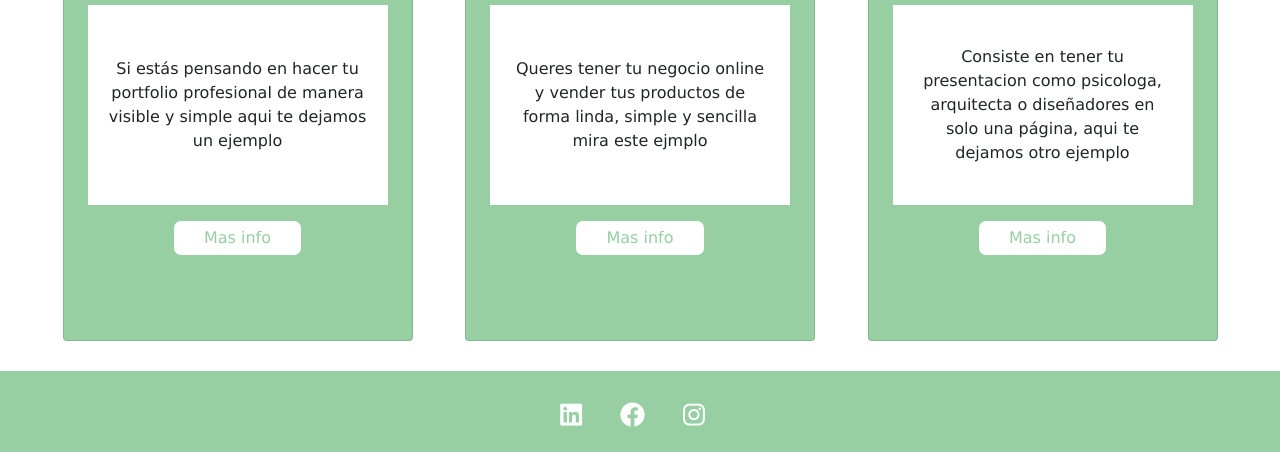
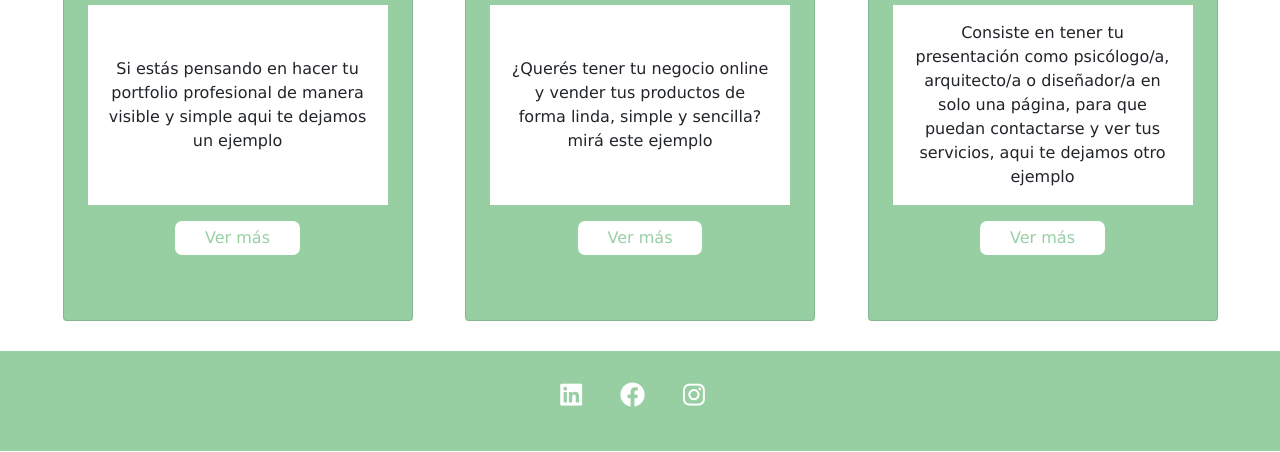
Before and after one commit to inestp/PF-TolosaPaz, a website: page pages/trabajos.html in a window 1280 px wide. Shown: the part 893-1345 px from the top of the page. Drawn offline with nearby package versions, Linux system fonts and the light colour scheme.

Commit message:
modifique trabajos.html

```diff
--- a/pages/trabajos.html
+++ b/pages/trabajos.html
@@ -62,21 +62,21 @@
             <div class="card__img"></div>
             <h3 class="card__title">Portfolio profesional</h3>
             <p>Si estás pensando en hacer tu portfolio profesional de manera visible y simple aqui te dejamos un ejemplo</p>
-            <a class="boton">Mas info</a>
+            <a class="boton">Ver más</a>
 
         </div>
         <div class="card">
             <div class="card__img2"></div>
             <h3 class="card__title">E-commerce</h3>
-            <p>Queres tener tu negocio online y vender tus productos de forma linda, simple y sencilla mira este ejmplo</p>
-            <a class="boton">Mas info</a>
+            <p>¿Querés tener tu negocio online y vender tus productos de forma linda, simple y sencilla? mirá este ejemplo</p>
+            <a class="boton">Ver más</a>
 
         </div>
         <div class="card">
             <div class="card__img3"></div>
             <h3 class="card__title">Web simple</h3>
-            <p>Consiste en tener tu presentacion como psicologa, arquitecta o diseñadores en solo una página, aqui te dejamos otro ejemplo</p>
-            <a class="boton">Mas info</a>
+            <p>Consiste en tener tu presentación como psicólogo/a, arquitecto/a o diseñador/a en solo una página, para que puedan contactarse y ver tus servicios, aqui te dejamos otro ejemplo</p>
+            <a class="boton">Ver más</a>
 
         </div>
 
--- a/scss/componentes/_card.scss
+++ b/scss/componentes/_card.scss
@@ -48,7 +48,7 @@
     color: rgb(151, 207, 163);
     background-color:white;
     padding: 5px 30px 5px 30px;
-    margin-bottom: 70px;
+    margin-bottom: 50px;
     border-radius: 7px;
 }
 
```
Also changed, not shown: css/style.css.
